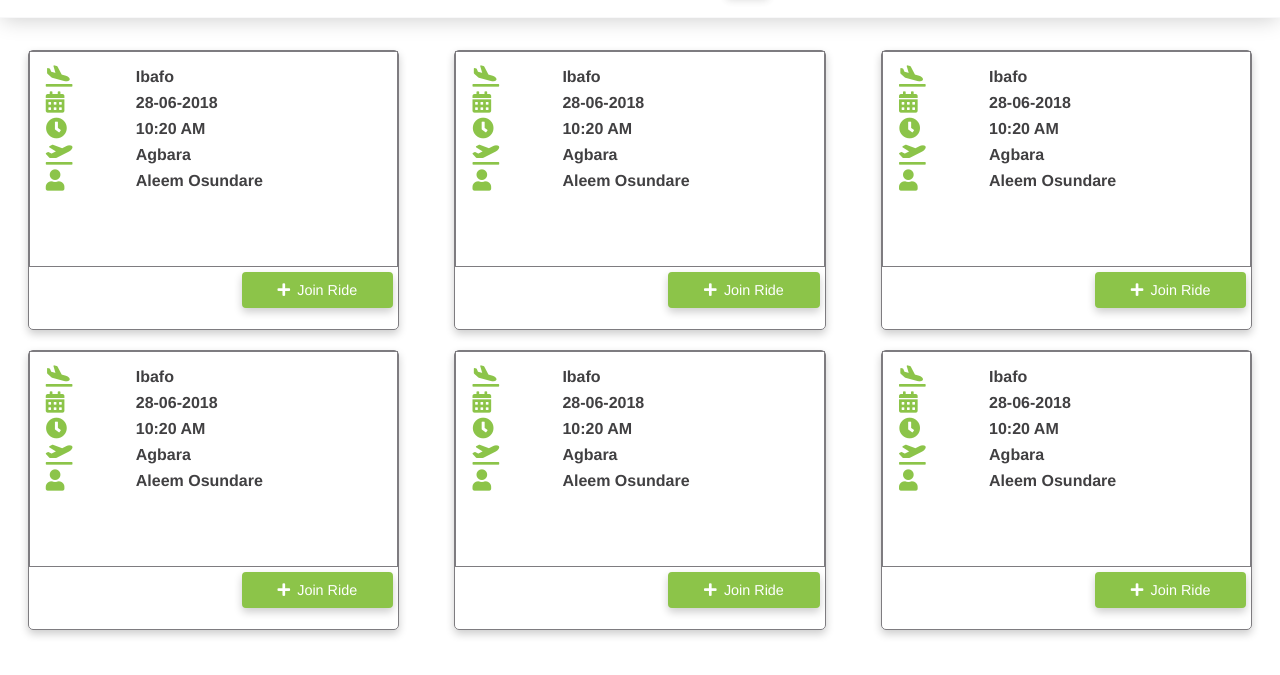
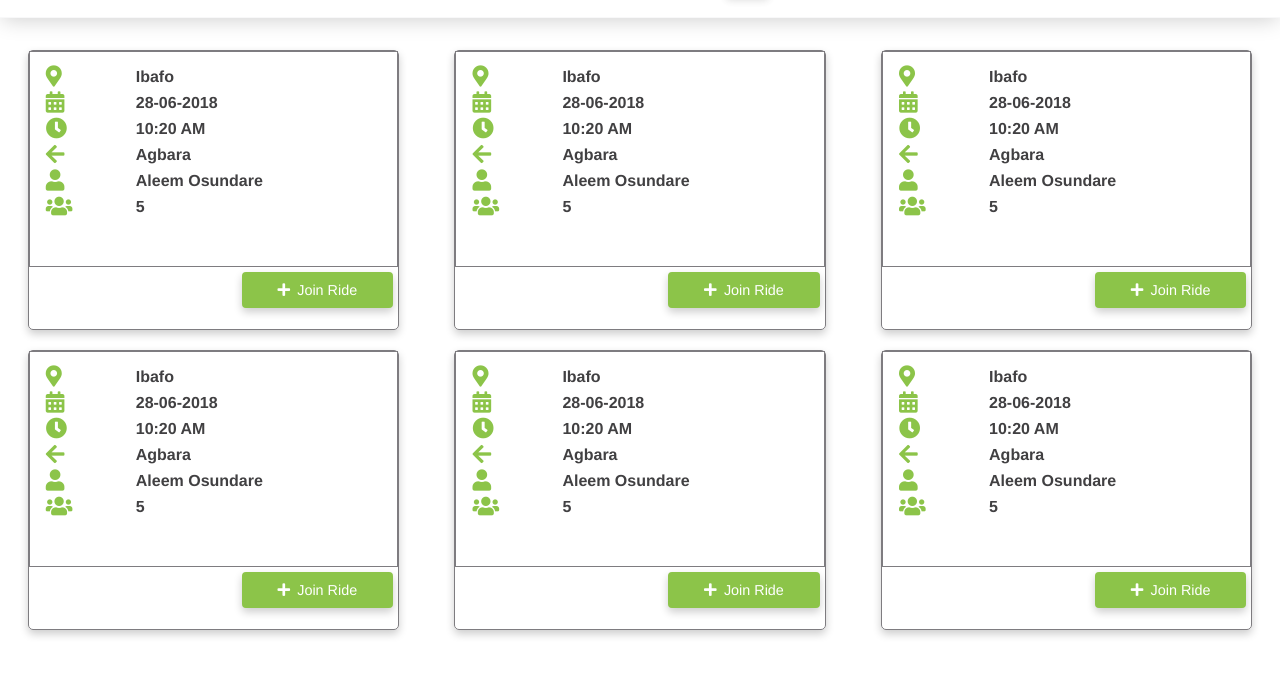
Before and after one commit to lexcorp16/ride-my-way-frontend, a website: page UI/views/offers.html in a window 1280 px wide. Shown: the part 53-728 px from the top of the page. Drawn offline with Linux system fonts and the light colour scheme; a web font is replaced by a local one.

Commit message:
Implement feedback on UI

```diff
--- a/UI/assets/css/style.css
+++ b/UI/assets/css/style.css
@@ -492,7 +492,7 @@ th.main-header {
 
 .collapsible {
   align-items: center;
-  background-color: #dddddd;
+  background-color: #c5e1a5;
   border: none;
   color: #414042;
   cursor: pointer;
@@ -509,7 +509,7 @@ th.main-header {
 
 .active,
 .collapsible:hover {
-  background-color: #c0c0c0;
+  background-color: #aed5a1;
 }
 
 .collapsible:after {
--- a/UI/views/offers.html
+++ b/UI/views/offers.html
@@ -44,7 +44,7 @@
     <div class="offer">
       <div class="offer-main-content">
         <p>
-          <i class="fas fa-plane-arrival fa-lg"></i>
+          <i class="fas fa-map-marker-alt fa-lg"></i>
           <b>Ibafo</b>
         </p>
         <p>
@@ -56,12 +56,16 @@
           <b>10:20 AM</b>
         </p>
         <p>
-          <i class="fas fa-plane-departure fa-lg"></i>
+          <i class="fas fa-arrow-left fa-lg"></i>
           <b>Agbara</b>
         </p>
         <p>
           <i class="fas fa-user fa-lg"></i>
           <b>Aleem Osundare</b>
+        </p>
+        <p>
+          <i class="fas fa-users fa-lg"></i>
+          <b>5</b>
         </p>
       </div>
       <a href="#" class="btn">
@@ -70,7 +74,7 @@
     <div class="offer">
       <div class="offer-main-content">
         <p>
-          <i class="fas fa-plane-arrival fa-lg"></i>
+          <i class="fas fa-map-marker-alt fa-lg"></i>
           <b>Ibafo</b>
         </p>
         <p>
@@ -82,12 +86,16 @@
           <b>10:20 AM</b>
         </p>
         <p>
-          <i class="fas fa-plane-departure fa-lg"></i>
+          <i class="fas fa-arrow-left fa-lg"></i>
           <b>Agbara</b>
         </p>
         <p>
           <i class="fas fa-user fa-lg"></i>
           <b>Aleem Osundare</b>
+        </p>
+        <p>
+          <i class="fas fa-users fa-lg"></i>
+          <b>5</b>
         </p>
       </div>
       <a href="#" class="btn">
@@ -96,7 +104,7 @@
     <div class="offer">
       <div class="offer-main-content">
         <p>
-          <i class="fas fa-plane-arrival fa-lg"></i>
+          <i class="fas fa-map-marker-alt fa-lg"></i>
           <b>Ibafo</b>
         </p>
         <p>
@@ -108,12 +116,16 @@
           <b>10:20 AM</b>
         </p>
         <p>
-          <i class="fas fa-plane-departure fa-lg"></i>
+          <i class="fas fa-arrow-left fa-lg"></i>
           <b>Agbara</b>
         </p>
         <p>
           <i class="fas fa-user fa-lg"></i>
           <b>Aleem Osundare</b>
+        </p>
+        <p>
+          <i class="fas fa-users fa-lg"></i>
+          <b>5</b>
         </p>
       </div>
       <a href="#" class="btn">
@@ -122,7 +134,7 @@
     <div class="offer">
       <div class="offer-main-content">
         <p>
-          <i class="fas fa-plane-arrival fa-lg"></i>
+          <i class="fas fa-map-marker-alt fa-lg"></i>
           <b>Ibafo</b>
         </p>
         <p>
@@ -134,12 +146,16 @@
           <b>10:20 AM</b>
         </p>
         <p>
-          <i class="fas fa-plane-departure fa-lg"></i>
+          <i class="fas fa-arrow-left fa-lg"></i>
           <b>Agbara</b>
         </p>
         <p>
           <i class="fas fa-user fa-lg"></i>
           <b>Aleem Osundare</b>
+        </p>
+        <p>
+          <i class="fas fa-users fa-lg"></i>
+          <b>5</b>
         </p>
       </div>
       <a href="#" class="btn">
@@ -148,7 +164,7 @@
     <div class="offer">
       <div class="offer-main-content">
         <p>
-          <i class="fas fa-plane-arrival fa-lg"></i>
+          <i class="fas fa-map-marker-alt fa-lg"></i>
           <b>Ibafo</b>
         </p>
         <p>
@@ -160,12 +176,16 @@
           <b>10:20 AM</b>
         </p>
         <p>
-          <i class="fas fa-plane-departure fa-lg"></i>
+          <i class="fas fa-arrow-left fa-lg"></i>
           <b>Agbara</b>
         </p>
         <p>
           <i class="fas fa-user fa-lg"></i>
           <b>Aleem Osundare</b>
+        </p>
+        <p>
+          <i class="fas fa-users fa-lg"></i>
+          <b>5</b>
         </p>
       </div>
       <a href="#" class="btn">
@@ -174,7 +194,7 @@
     <div class="offer">
       <div class="offer-main-content">
         <p>
-          <i class="fas fa-plane-arrival fa-lg"></i>
+          <i class="fas fa-map-marker-alt fa-lg"></i>
           <b>Ibafo</b>
         </p>
         <p>
@@ -186,12 +206,16 @@
           <b>10:20 AM</b>
         </p>
         <p>
-          <i class="fas fa-plane-departure fa-lg"></i>
+          <i class="fas fa-arrow-left fa-lg"></i>
           <b>Agbara</b>
         </p>
         <p>
           <i class="fas fa-user fa-lg"></i>
           <b>Aleem Osundare</b>
+        </p>
+        <p>
+          <i class="fas fa-users fa-lg"></i>
+          <b>5</b>
         </p>
       </div>
       <a href="#" class="btn">
```
Also changed, not shown: UI/views/my-offers.html (+6 -0 lines).
